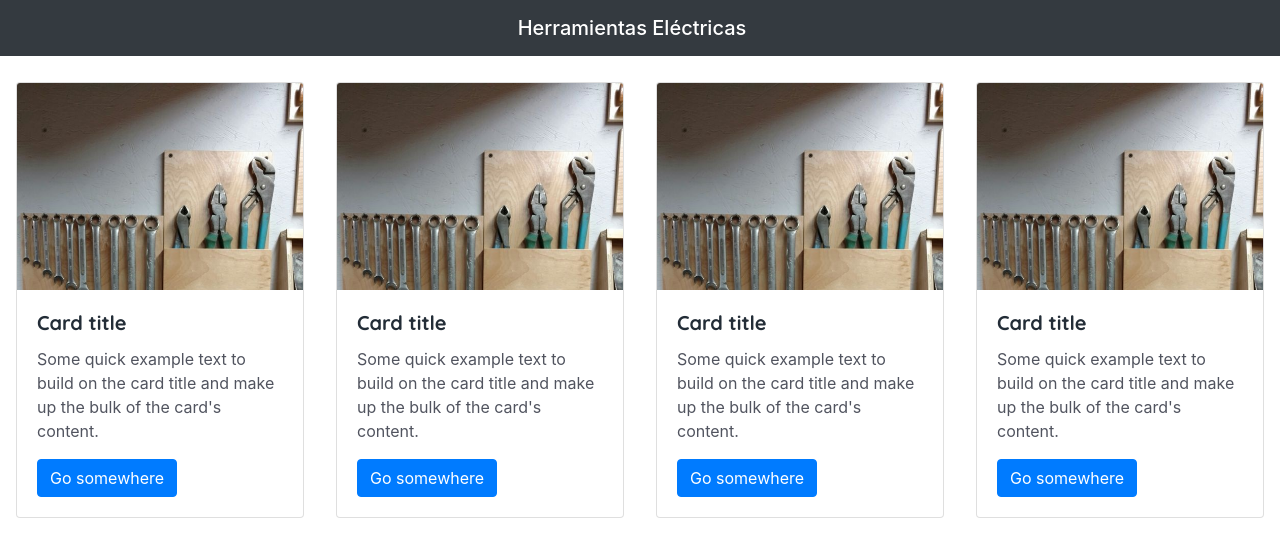
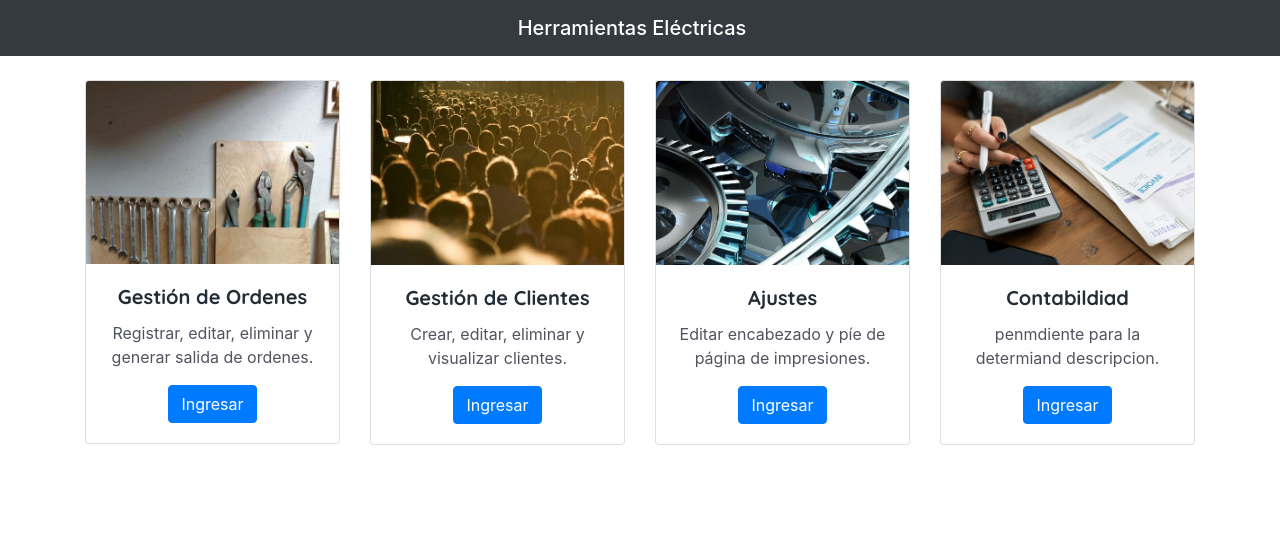
Before and after one commit to DanielParra05/ElectricToolsAngular, an Angular app: page /home in a window 1280 px wide. Shown: the top 556 px of the page. Built offline with nearby package versions, Linux system fonts and the light colour scheme; a web font is replaced by a local one.

Commit message:
Ajustes
Se quita encabezado blanco de las pantallas.

```diff
--- a/src/app/ajustes/ajustes.component.html
+++ b/src/app/ajustes/ajustes.component.html
@@ -1,11 +1,4 @@
 <!-- ******Inicio ****** -->
-<div class="row">
-  <div class="col-12">
-    <div class="tituloModulos text-center">
-      <a class="tituloModulos" href="/home">Herramientas El&eacute;ctricas</a>
-    </div>
-  </div>
-</div>
 <div class="breadcumb-area" style="background-image: url(assets/img/modulos-img/cabecera1.jpg);">
   <div class="container h-100">
     <div class="row h-100 align-items-center">
--- a/src/app/app.component.html
+++ b/src/app/app.component.html
@@ -1,7 +1,5 @@
 <!--Header fd the pages-->
 <app-header></app-header>
-<div class="container-fluid">
     <router-outlet></router-outlet>
-</div>
 <!--Footer-->
 <app-footer></app-footer>
--- a/src/app/clientes/clientes.component.html
+++ b/src/app/clientes/clientes.component.html
@@ -1,12 +1,5 @@
 <!-- ****** Breadcumb Area Start ****** -->
-<div class="row">
-  <!-- Logo Area Start -->
-  <div class="col-12">
-    <div class="tituloModulos text-center">
-      <a class="tituloModulos" href="/home">Herramientas El&eacute;ctricas</a>
-    </div>
-  </div>
-</div>
+
 <div class="breadcumb-area" style="background-image: url(assets/img/modulos-img/cabecera2.jpg);">
   <div class="container h-100">
     <div class="row h-100 align-items-center">
--- a/src/app/clientes/form.component.html
+++ b/src/app/clientes/form.component.html
@@ -1,11 +1,4 @@
 <!-- ******Inicio ****** -->
-<div class="row">
-  <div class="col-12">
-    <div class="tituloModulos text-center">
-      <a class="tituloModulos" href="/home">Herramientas El&eacute;ctricas</a>
-    </div>
-  </div>
-</div>
 <div class="breadcumb-area" style="background-image: url(assets/img/modulos-img/cabecera1.jpg);">
   <div class="container h-100">
     <div class="row h-100 align-items-center">
--- a/src/app/contabilidad/contabilidad.component.html
+++ b/src/app/contabilidad/contabilidad.component.html
@@ -1,11 +1,4 @@
 <!-- ******Inicio ****** -->
-<div class="row">
-  <div class="col-12">
-    <div class="tituloModulos text-center">
-      <a class="tituloModulos" href="/home">Herramientas El&eacute;ctricas</a>
-    </div>
-  </div>
-</div>
 <div class="breadcumb-area" style="background-image: url(assets/img/modulos-img/cabecera1.jpg);">
   <div class="container h-100">
     <div class="row h-100 align-items-center">
@@ -17,6 +10,8 @@
     </div>
   </div>
 </div>
+<!-- ****** Fin Encabezado ****** -->
+
 <div class="breadcumb-nav">
   <div class="container">
     <div class="row">
@@ -31,7 +26,6 @@
     </div>
   </div>
 </div>
-<!-- ****** Fin Encabezado ****** -->
 
 <!-- Inicia Formulario de ordenes -->
 <div class="container">
--- a/src/app/home/home.component.html
+++ b/src/app/home/home.component.html
@@ -1,54 +1,49 @@
-<div class="row">
-    <div class="col-12 col-md-6 col-lg-3 cardSettings">
-        <div class="card mx-auto" style="width: 18rem;">
-            <img src="assets/img/home-img/ordenes.jpg" class="card-img-top" alt="...">
+<section class="home py-4">
+    <div class="container">
+        <div class="row text-md-center">
+            <div class="col-12 col-md-6 col-lg-3 mb-3">
+                <div class="card">
+                    <img src="assets/img/home-img/ordenes.jpg" class="card-img-top" alt="Ordenes">
                     <div class="card-body">
-                <h5 class="card-title">Card title</h5>
-                <p class="card-text">Some quick example text to build on the card title and make up the bulk of the
-                    card's content.</p>
-                <a href="#" class="btn btn-primary">Go somewhere</a>
+                        <h5 class="card-title">Gestión de Ordenes</h5>
+                        <p class="card-text">Registrar, editar, eliminar y generar salida de ordenes.</p>
+                        <a href="/ordenes" class="btn btn-primary">Ingresar</a>
                     </div>
                 </div>
             </div>
-
-    <div class="col-12 col-md-6 col-lg-3 cardSettings">
-        <div class="card mx-auto" style="width: 18rem;">
-            <img src="assets/img/home-img/ordenes.jpg" class="card-img-top" alt="...">
+            <div class="col-12 col-md-6 col-lg-3 mb-3">
+                <div class="card" >
+                    <img src="assets/img/home-img/clientes.jpg" class="card-img-top" alt="Clientes">
                     <div class="card-body">
-                <h5 class="card-title">Card title</h5>
-                <p class="card-text">Some quick example text to build on the card title and make up the bulk of the
-                    card's content.</p>
-                <a href="#" class="btn btn-primary">Go somewhere</a>
+                        <h5 class="card-title">Gestión de Clientes</h5>
+                        <p class="card-text">Crear, editar, eliminar  y visualizar clientes.</p>
+                        <a href="/clientes" class="btn btn-primary">Ingresar</a>
                     </div>
                 </div>
             </div>
-
-    <div class="col-12 col-md-6 col-lg-3 cardSettings">
-        <div class="card mx-auto" style="width: 18rem;">
-            <img src="assets/img/home-img/ordenes.jpg" class="card-img-top" alt="...">
+            <div class="col-12 col-md-6 col-lg-3 mb-3">
+                <div class="card" >
+                    <img src="assets/img/home-img/ajustes.jpg" class="card-img-top" alt="Ajustes">
                     <div class="card-body">
-                <h5 class="card-title">Card title</h5>
-                <p class="card-text">Some quick example text to build on the card title and make up the bulk of the
-                    card's content.</p>
-                <a href="#" class="btn btn-primary">Go somewhere</a>
+                        <h5 class="card-title">Ajustes</h5>
+                        <p class="card-text">Editar encabezado y píe de página de impresiones.</p>
+                        <a href="/ajustes" class="btn btn-primary">Ingresar</a>
                     </div>
                 </div>
             </div>
-
-    <div class="col-12 col-md-6 col-lg-3 cardSettings">
-        <div class="card mx-auto" style="width: 18rem;">
-            <img src="assets/img/home-img/ordenes.jpg" class="card-img-top" alt="...">
+            <div class="col-12 col-md-6 col-lg-3 mb-3">
+                <div class="card" >
+                    <img src="assets/img/home-img/contabilidad.jpg" class="card-img-top" alt="Contabilidad">
                     <div class="card-body">
-                <h5 class="card-title">Card title</h5>
-                <p class="card-text">Some quick example text to build on the card title and make up the bulk of the
-                    card's content.</p>
-                <a href="#" class="btn btn-primary">Go somewhere</a>
+                        <h5 class="card-title">Contabildiad</h5>
+                        <p class="card-text">penmdiente para la determiand descripcion.</p>
+                        <a href="/contabilidad" class="btn btn-primary">Ingresar</a>
                     </div>
                 </div>
             </div>
         </div>
-
-
+    </div>
+</section>
 
 
 
@@ -83,7 +78,7 @@
                 </div>
                 <div class="col-12 col-md-6 col-lg-4">
                     <div class="single_catagory wow fadeInUp" data-wow-delay=".6s">
-                        <img src="assets/img/home-img/ajustes.jpg" alt="">
+                        <img src="assets/img/home-img/clientes.jpg alt="">
                         <div class="catagory-title">
                             <a href="/ajustes">
                                 <h5>Ajustes</h5>
--- a/src/app/ordenes/forms.component.html
+++ b/src/app/ordenes/forms.component.html
@@ -1,11 +1,4 @@
 <!-- ******Inicio ****** -->
-<div class="row">
-  <div class="col-12">
-    <div class="tituloModulos text-center">
-      <a class="tituloModulos" href="/home">Herramientas El&eacute;ctricas</a>
-    </div>
-  </div>
-</div>
 <div class="breadcumb-area" style="background-image: url(assets/img/modulos-img/cabecera3.jpg);">
   <div class="container h-100">
     <div class="row h-100 align-items-center">
--- a/src/app/ordenes/orden.component.html
+++ b/src/app/ordenes/orden.component.html
@@ -1,12 +1,4 @@
 <!-- ****** Breadcumb Area Start ****** -->
-<div class="row">
-  <!-- Logo Area Start -->
-  <div class="col-12">
-    <div class="tituloModulos text-center">
-      <a class="tituloModulos" href="/home">Herramientas El&eacute;ctricas</a>
-    </div>
-  </div>
-</div>
 <div class="breadcumb-area" style="background-image: url(assets/img/modulos-img/cabecera5.jpg);">
   <div class="container h-100">
     <div class="row h-100 align-items-center">
```
Lines whose indentation alone changed are shown as unchanged.
